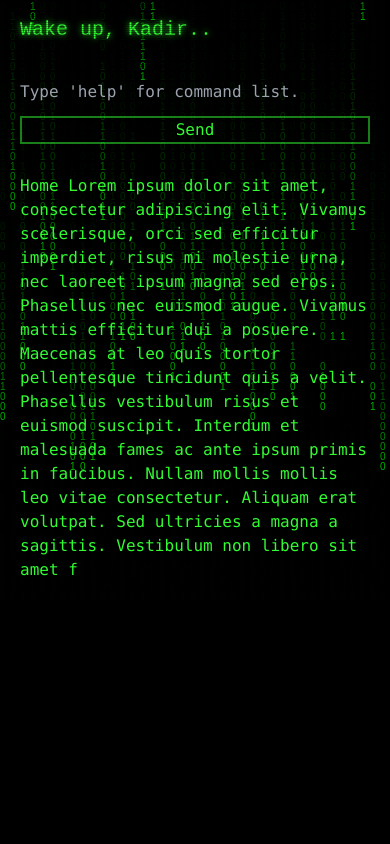
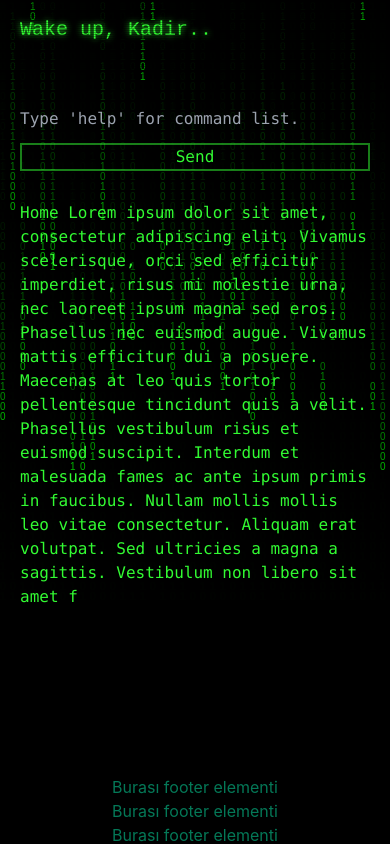
Before and after one commit to Samuelsonvs/kadiratali, a Next.js app: page / in a window 390 px wide. Shown: the top 844 px of the page. Built offline with nearby package versions, Linux system fonts and the light colour scheme.

Commit message:
responsive

```diff
--- /dev/null
+++ b/components/layouts/Footer.tsx
@@ -0,0 +1,18 @@
+
+
+const Navbar = () => {
+
+    return (
+        <div className="flex flex-col items-center text-green-700">
+            <div>Burası footer elementi</div>
+            <div>Burası footer elementi</div>
+            <div>Burası footer elementi</div>
+            <div>Burası footer elementi</div>
+            <div>Burası footer elementi</div>
+            <div>Burası footer elementi</div>
+        </div>
+    )
+}
+
+
+export default Navbar;
--- a/components/layouts/TextLayout.tsx
+++ b/components/layouts/TextLayout.tsx
@@ -14,6 +14,7 @@ const TextLayout = ({text, underscore}: TextLayoutType) => {
     const con = underscoreRef.current
     const target = textRef.current
     if (con && target) {
+      target.innerHTML = text
       const consoleText = (words:string, underscore:boolean) => {
         if (!underscore) {
           con.className = 'console-underscore hidden'
--- a/container/Container.tsx
+++ b/container/Container.tsx
@@ -3,6 +3,7 @@ import { useRouter } from "next/router";
 import { useEffect, useRef } from 'react';
 import { ContainerProps } from "@/interfaces/interface";
 import Navbar from "@/components/layouts/Navbar";
+import Footer from "@/components/layouts/Footer";
 
 interface drp {
   [key:number]: number,
@@ -150,7 +151,7 @@ export default function Container({
           <meta property="article:published_time" content={meta.date} />
         )}
       </Head>
-      <div>
+      <div className="">
         <canvas
           ref={canvaRef}
           className="matrix-bg">
@@ -161,13 +162,16 @@ export default function Container({
         >
         </canvas>
         <div className="temp">
+          <div className="nav-main-container">
             <Navbar />
             <main>
               <div>
                   {children}
               </div>
             </main>
+          </div>
           <footer>
+            <Footer />
           </footer>
         </div>
       </div>
--- a/pages/index.tsx
+++ b/pages/index.tsx
@@ -3,8 +3,7 @@ import Container from '@/container/Container';
 import type { NextPage } from 'next';
 
 const Home: NextPage = () => {
-  const text = "Home Lorem ipsum dolor sit amet, consectetur adipiscing elit. Vivamus scelerisque, orci sed efficitur imperdiet, risus mi molestie urna, nec laoreet ipsum magna sed eros. Phasellus nec euismod augue. Vivamus mattis efficitur dui a posuere. Maecenas at leo quis tortor pellentesque tincidunt quis a velit. Phasellus vestibulum risus et euismod suscipit. Interdum et malesuada fames ac ante ipsum primis in faucibus. Nullam mollis mollis leo vitae consectetur. Aliquam erat volutpat. Sed ultricies a magna a sagittis. Vestibulum non libero sit amet felis iaculis lacinia id id risus. Phasellus non nibh vitae lectus porta blandit."
-
+  const text = "Home Lorem ipsum dolor sit amet, consectetur adipiscing elit. Vivamus scelerisque, orci sed efficitur imperdiet, risus mi molestie urna, nec laoreet ipsum magna sed eros. Phasellus nec euismod augue. Vivamus mattis efficitur dui a posuere. Maecenas at leo quis tortor pellentesque tincidunt quis a velit. Phasellus vestibulum risus et euismod suscipit. Interdum et malesuada fames ac ante ipsum primis in faucibus. Nullam mollis mollis leo vitae consectetur. Aliquam erat volutpat. Sed ultricies a magna a sagittis. Vestibulum non libero sit amet felis iaculis lacinia id id risus. Phasellus non nibh vitae lectus porta blandit. Sed ultricies a magna a sagittis. Vestibulum non libero sit amet felis iaculis lacinia id id risus. Phasellus non nibh vitae lectus porta blandit."
     return (
       <Container>
         <div>
--- a/styles/globals.css
+++ b/styles/globals.css
@@ -7,8 +7,15 @@ body {
   padding: 0;
   margin: 0;
   overflow-x: hidden;
+  height: 100%;
   font-family: -apple-system, BlinkMacSystemFont, Segoe UI, Roboto, Oxygen,
     Ubuntu, Cantarell, Fira Sans, Droid Sans, Helvetica Neue, sans-serif;
+  -ms-overflow-style: none;  /* IE and Edge */
+  scrollbar-width: none;  /* Firefox */
+}
+
+body::-webkit-scrollbar {
+  display: none;
 }
 
 a {
@@ -29,6 +36,7 @@ a {
 main {
   margin-top: 30px;
 }
+
 /* Container */
 .matrix-bg {
   position: absolute;
@@ -42,12 +50,15 @@ main {
 }
 
 .temp {
-  position: absolute;
-  inset: 0 0 0 0;
+  position: relative;
+  display: flex;
+  flex-direction: column;
+  justify-content: space-between;
   padding-left: 1.25rem;
   padding-right: 1.25rem;
   z-index: 20;
-  padding-top: 5rem;
+  padding-top: 2rem;
+  min-height: 100vh;
 }
 /* Container */
 
@@ -71,6 +82,7 @@ main {
 
 /* terminal animated text */
 
+/* command-line-input */
 .command-line {
   background-color: rgba(0,0,0,0);
   width: 280px;
@@ -88,3 +100,5 @@ input[type="submit"] {
   text-decoration: none;
   cursor: pointer;
 }
+
+/* command-line-input */
```
Lines whose indentation alone changed are shown as unchanged.
